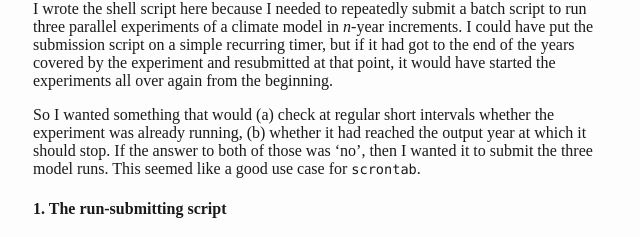
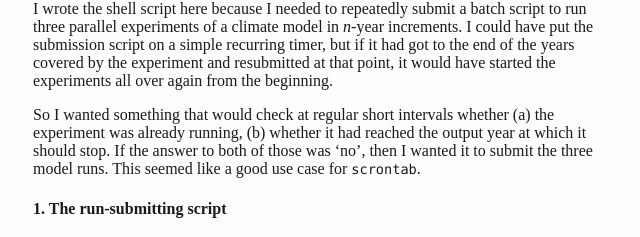
Before and after one commit to kallista-angeloff/kallista-angeloff.github.io, a plain HTML site: page better-go-catch-it.html in a window 1280 px wide. Shown: the part 191-428 px from the top of the page, 319-959 px from the left. Drawn offline with Linux system fonts and the light colour scheme.

Commit message:
Minor edit (again!) to scrontab tutorial

```diff
--- a/better-go-catch-it.html
+++ b/better-go-catch-it.html
@@ -183,8 +183,8 @@ batch script to run three parallel experiments of a climate model in
 simple recurring timer, but if it had got to the end of the years
 covered by the experiment and resubmitted at that point, it would have
 started the experiments all over again from the beginning.</p>
-<p>So I wanted something that would (a) check at regular short intervals
-whether the experiment was already running, (b) whether it had reached
+<p>So I wanted something that would check at regular short intervals
+whether (a) the experiment was already running, (b) whether it had reached
 the output year at which it should stop. If the answer to both of those
 was ‘no’, then I wanted it to submit the three model runs. This seemed
 like a good use case for <code>scrontab</code>.</p>
```
